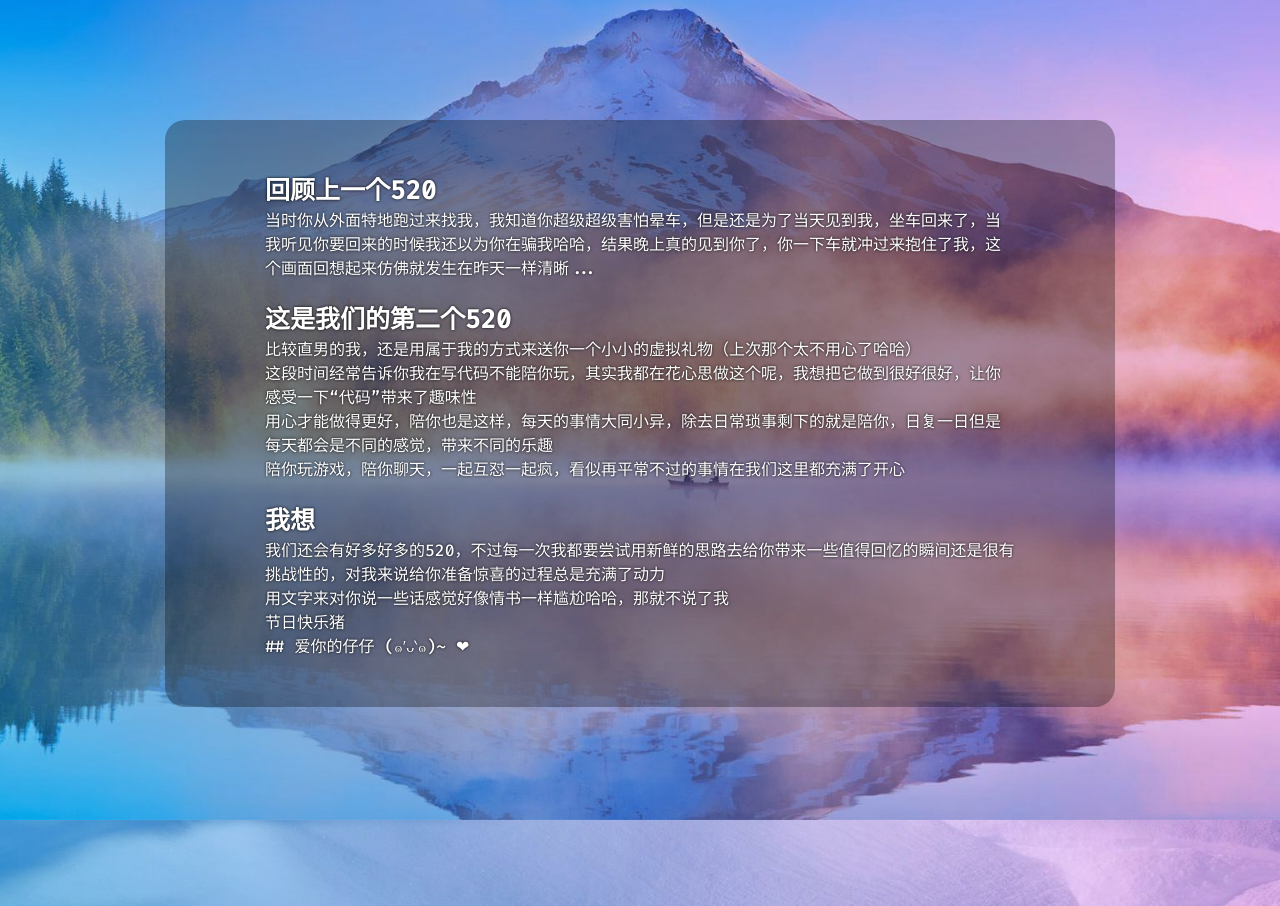
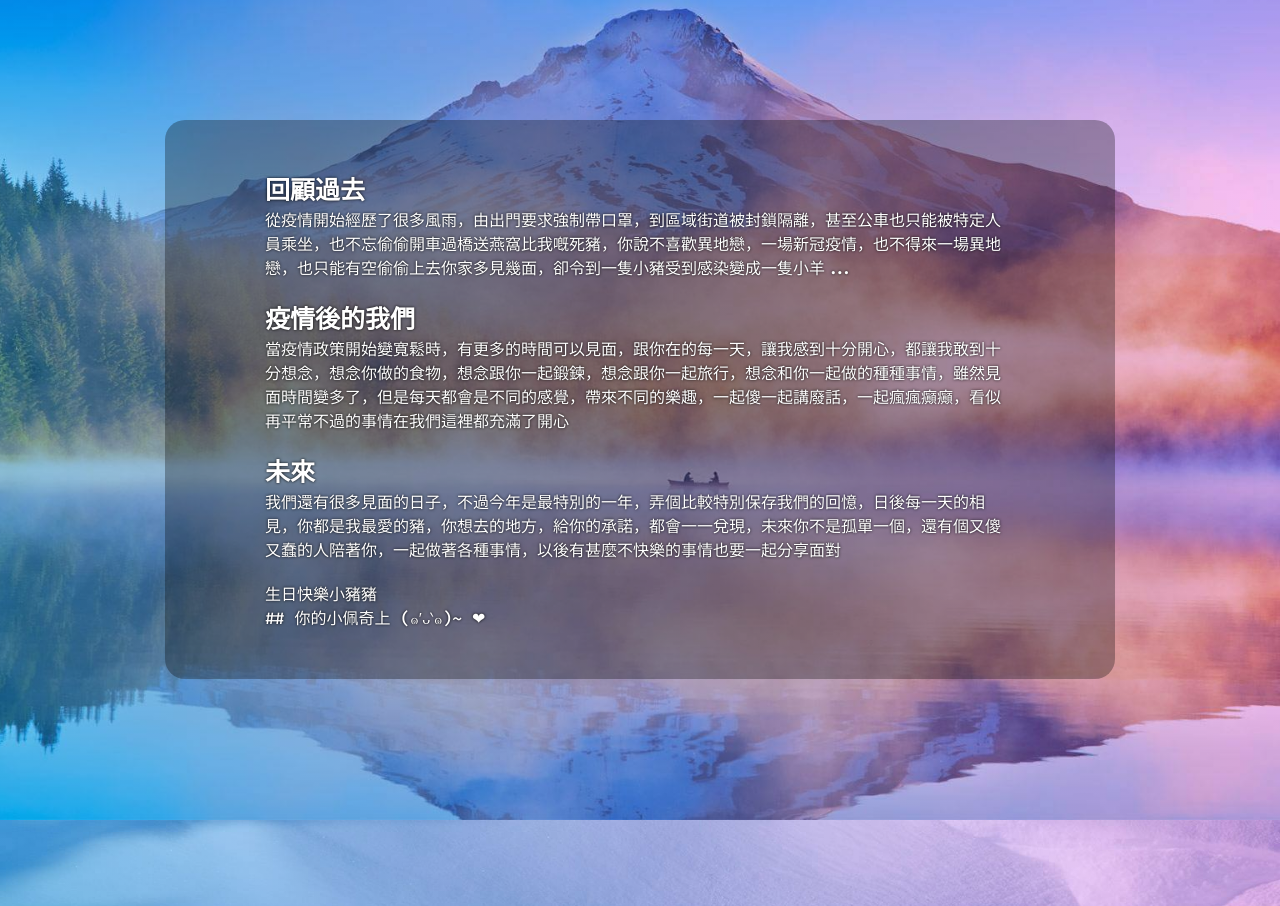
Before and after one commit to Smileekaka/123, a plain HTML site: page index.html in a window 1280 px wide. Shown: the part 2480-3386 px from the top of the page. Drawn offline with nearby package versions, Linux system fonts and the light colour scheme; animation ran at ten frames a second.

Commit message:
Update index.html

```diff
--- a/index.html
+++ b/index.html
@@ -165,31 +165,24 @@
     <!-- 分页3 - 一段话 -->
     <div class="page page3">
         <div id="talkToXHJ">
-            <b>回顾上一个520</b>
+            <b>回顧過去</b>
             <br />
-            当时你从外面特地跑过来找我，我知道你超级超级害怕晕车，但是还是为了当天见到我，坐车回来了，当我听见你要回来的时候我还以为你在骗我哈哈，结果晚上真的见到你了，你一下车就冲过来抱住了我，这个画面回想起来仿佛就发生在昨天一样清晰...
+            從疫情開始經歷了很多風雨，由出門要求強制帶口罩，到區域街道被封鎖隔離，甚至公車也只能被特定人員乘坐，也不忘偷偷開車過橋送燕窩比我嘅死豬，你說不喜歡異地戀，一場新冠疫情，也不得來一場異地戀，也只能有空偷偷上去你家多見幾面，卻令到一隻小豬受到感染變成一隻小羊...
             <br />
             <br />
-            <b>这是我们的第二个520</b>
+            <b>疫情後的我們</b>
             <br />
-            比较直男的我，还是用属于我的方式来送你一个小小的虚拟礼物（上次那个太不用心了哈哈）
-            <br />
-            这段时间经常告诉你我在写代码不能陪你玩，其实我都在花心思做这个呢，我想把它做到很好很好，让你感受一下“代码”带来了趣味性
-            <br />
-            用心才能做得更好，陪你也是这样，每天的事情大同小异，除去日常琐事剩下的就是陪你，日复一日但是每天都会是不同的感觉，带来不同的乐趣
-            <br />
-            陪你玩游戏，陪你聊天，一起互怼一起疯，看似再平常不过的事情在我们这里都充满了开心
+            當疫情政策開始變寬鬆時，有更多的時間可以見面，跟你在的每一天，讓我感到十分開心，都讓我敢到十分想念，想念你做的食物，想念跟你一起鍛鍊，想念跟你一起旅行，想念和你一起做的種種事情，雖然見面時間變多了，但是每天都會是不同的感覺，帶來不同的樂趣，一起傻一起講廢話，一起瘋瘋癲癲，看似再平常不過的事情在我們這裡都充滿了開心
             <br />
             <br />
-            <b>我想</b>
+            <b>未來</b>
             <br />
-            我们还会有好多好多的520，不过每一次我都要尝试用新鲜的思路去给你带来一些值得回忆的瞬间还是很有挑战性的，对我来说给你准备惊喜的过程总是充满了动力
+            我們還有很多見面的日子，不過今年是最特別的一年，弄個比較特別保存我們的回憶，日後每一天的相見，你都是我最愛的豬，你想去的地方，給你的承諾，都會一一兌現，未來你不是孤單一個，還有個又傻又蠢的人陪著你，一起做著各種事情，以後有甚麼不快樂的事情也要一起分享面對
             <br />
-            用文字来对你说一些话感觉好像情书一样尴尬哈哈，那就不说了我
             <br />
-            节日快乐猪
+            生日快樂小豬豬
             <br />
-            ## 爱你的仔仔 (๑′ᴗ‵๑)~ ❤
+            ## 你的小佩奇上 (๑′ᴗ‵๑)~ ❤
         </div>
     </div>
 
```
